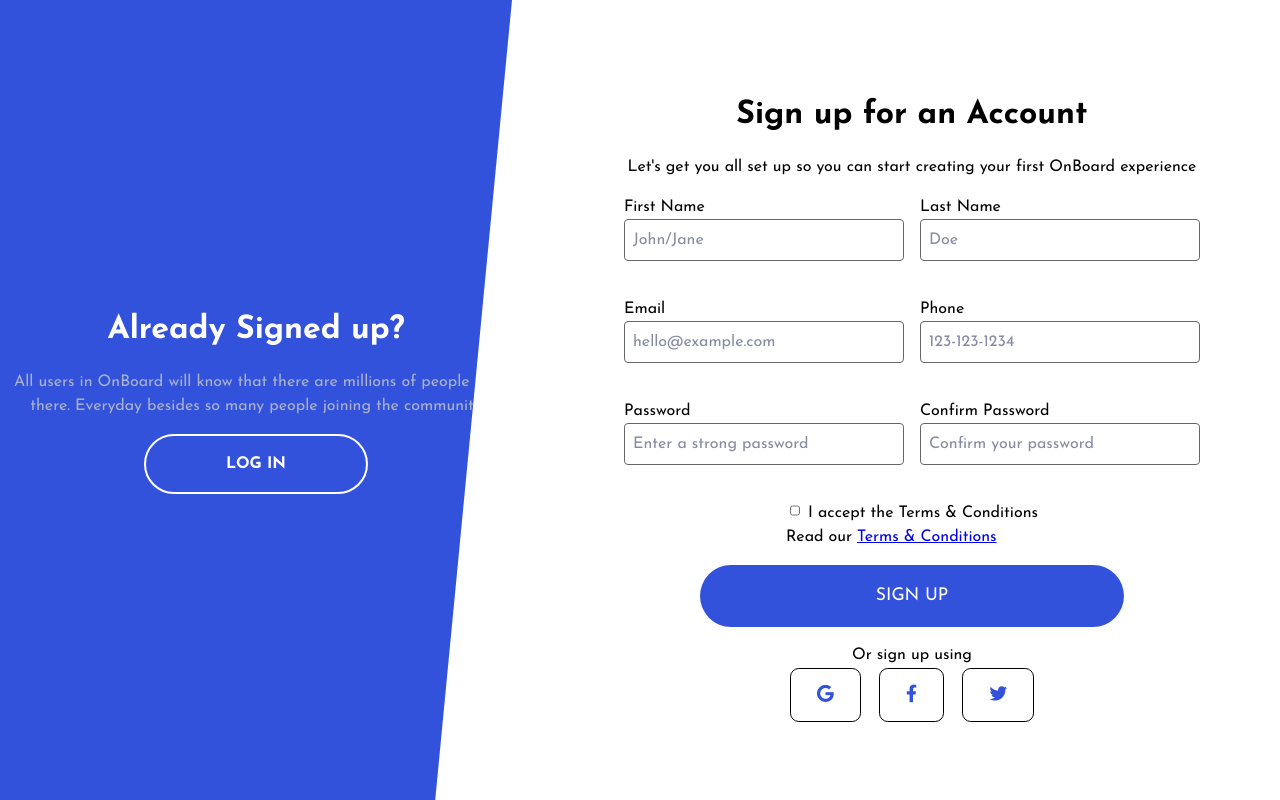
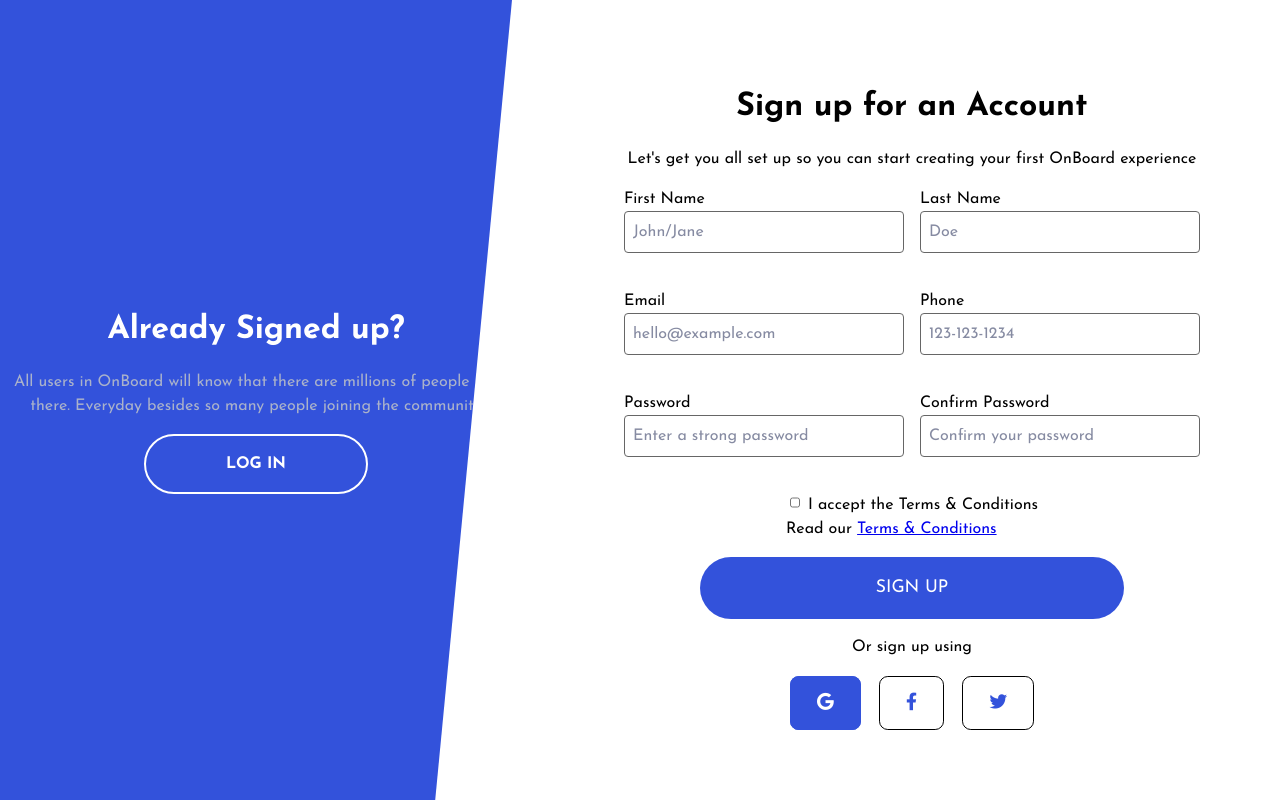
Before and after one commit to its-saad-rahman/basic-sign-up-form, a website built with Vite: page index.html in a window 1280 px wide. In both pictures the pointer is over the link 825 px from the left and 695 px from the top of the page. Shown: the top 800 px of the page. Built offline with nearby package versions, Linux system fonts and the light colour scheme.

Commit message:
Added margin to social buttons

```diff
--- a/style.css
+++ b/style.css
@@ -190,14 +190,22 @@
 input[type='checkbox'] {
   width: 10px;
 }
-
+.social-sign-up {
+  margin-top: 1em;
+}
 .social-sign-up a {
   padding: 1em 1.5em;
   border: 1px solid black;
   border-radius: 0.5em;
   font-size: 1.1rem;
   color: var(--clr-primary);
-  margin-top: 1em;
+  transition: background 0.5s ease-in-out;
+}
+.social-sign-up a:hover {
+  background: var(--clr-primary);
+  color: white;
+
+  border: 1px solid var(--clr-primary);
 }
 .social-sign-up a:nth-child(even) {
   margin: 0 1em;
```
